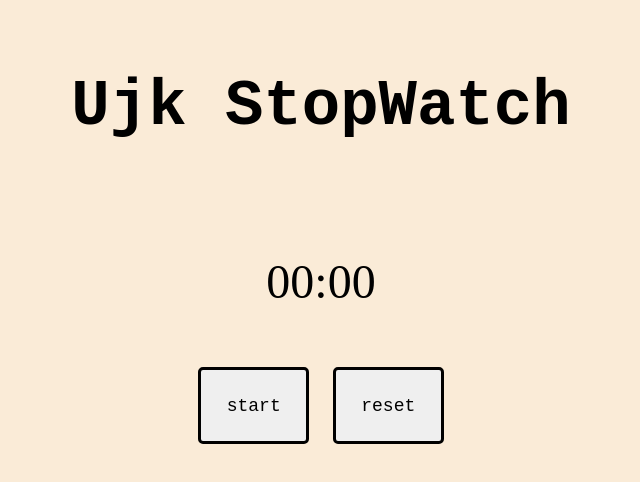
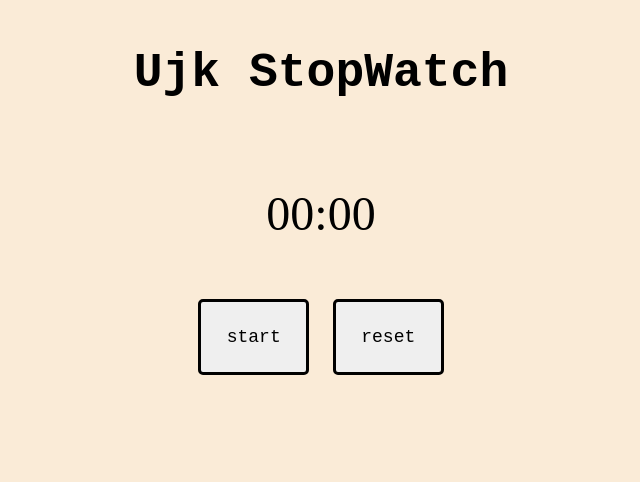
Before and after one commit to Ujk768/Stopclock, a plain HTML site: page index.html in a window 1280 px wide. Shown: the whole page, without its empty margins (319-959 px from the left). Drawn offline with Linux system fonts and the light colour scheme.

Commit message:
changes layout

```diff
--- a/styles.css
+++ b/styles.css
@@ -4,8 +4,8 @@ body{
 
 h1{
     font-family: 'Courier New', Courier, monospace;
-   font-size: 4rem;
-   padding: 5%;
+   font-size: 3rem;
+   padding: 3%;
    margin: auto;
   text-align: center;
   width: 60%;
```
